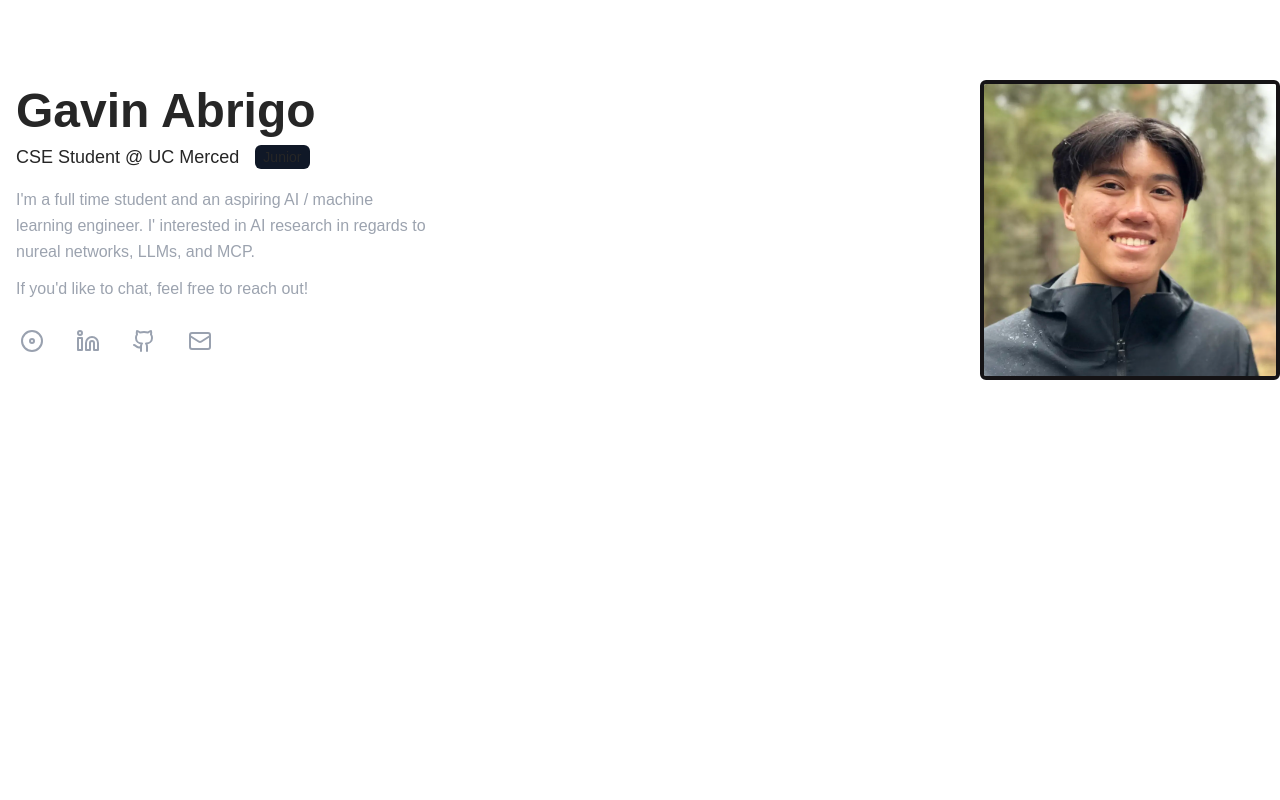
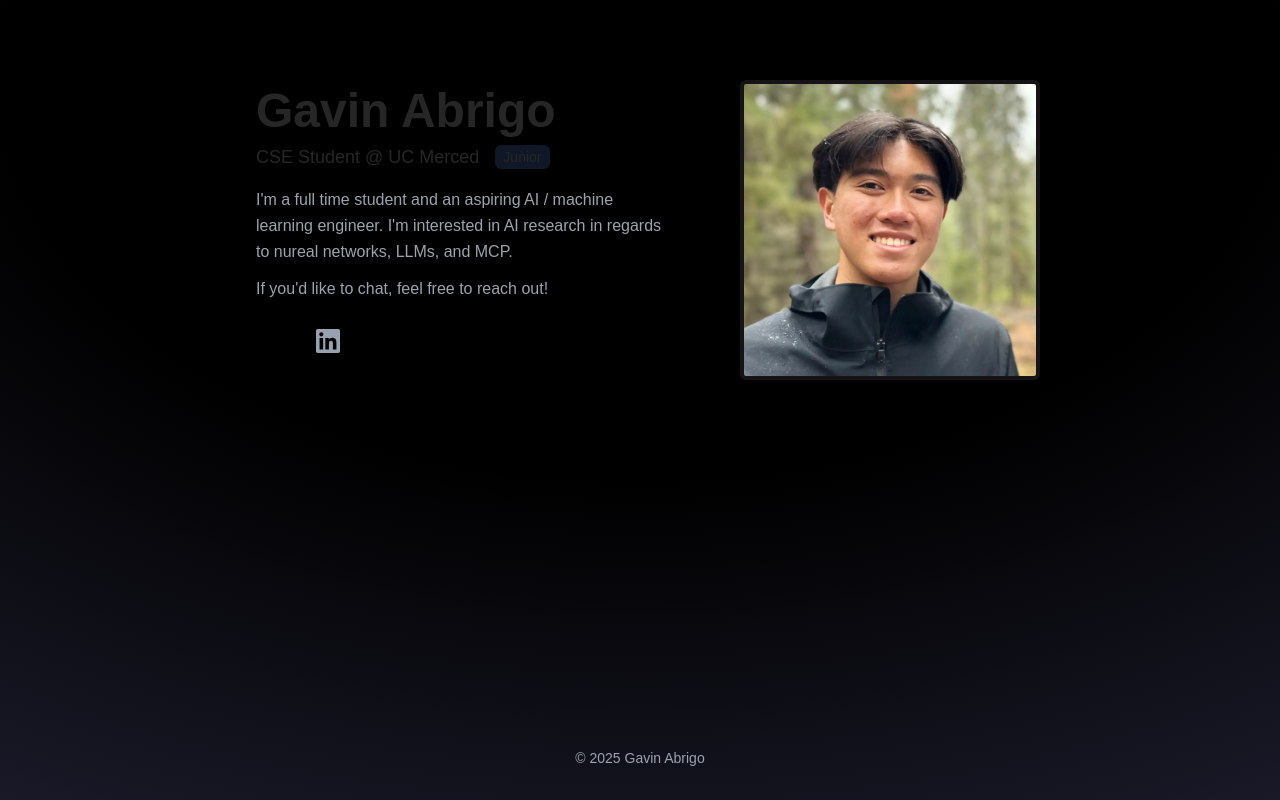
Before and after one commit to gav-ip/personal-website, a Next.js app: page / in a window 1280 px wide. Built offline with nearby package versions, Linux system fonts and the light colour scheme.

Commit message:
fixing linkedin icon and icon click

```diff
--- a/package.json
+++ b/package.json
@@ -13,7 +13,8 @@
     "lucide-react": "^0.525.0",
     "next": "15.3.5",
     "react": "^19.0.0",
-    "react-dom": "^19.0.0"
+    "react-dom": "^19.0.0",
+    "simple-icons": "^15.6.0"
   },
   "devDependencies": {
     "@tailwindcss/postcss": "^4",
--- a/src/app/components/hero.tsx
+++ b/src/app/components/hero.tsx
@@ -1,26 +1,27 @@
 import Image from "next/image";
-import { Linkedin, Disc, Twitter, Github, Mail } from "lucide-react";
+import { siDiscord, siGithub, siGmail } from "simple-icons";
 
 const socials = [
   {
     name: "Discord",
-    url: "https://discord.com/users/maxxfuu",
-    icon: <Disc />,
+    url: "https://discord.com/users/gavvvn",
+    icon: <svg role="img" viewBox="0 0 24 24" xmlns="http://www.w3.org/2000/svg"><title>{siDiscord.title}</title><path d={siDiscord.path}/></svg>,
   },
   {
     name: "LinkedIn",
     url: "https://www.linkedin.com/in/gavinabrigo/",
-    icon: <Linkedin />,
+    icon:  <svg className="w-6 h-6" role="img" viewBox="0 0 24 24" xmlns="http://www.w3.org/2000/svg" fill="currentColor">
+    <path d="M20.447 20.452h-3.554v-5.569c0-1.328-.027-3.037-1.852-3.037-1.853 0-2.136 1.445-2.136 2.939v5.667H9.351V9h3.414v1.561h.046c.477-.9 1.637-1.85 3.37-1.85 3.601 0 4.267 2.37 4.267 5.455v6.286zM5.337 7.433c-1.144 0-2.063-.926-2.063-2.065 0-1.138.92-2.063 2.063-2.063 1.14 0 2.064.925 2.064 2.063 0 1.139-.925 2.065-2.064 2.065zm1.782 13.019H3.555V9h3.564v11.452zM22.225 0H1.771C.792 0 0 .774 0 1.729v20.542C0 23.227.792 24 1.771 24h20.451C23.2 24 24 23.227 24 22.271V1.729C24 .774 23.2 0 22.222 0h.003z"/></svg>,
   },
   {
     name: "GitHub",
     url: "https://github.com/gav-ip",
-    icon: <Github />,
+    icon: <svg role="img" viewBox="0 0 24 24" xmlns="http://www.w3.org/2000/svg"><title>{siGithub.title}</title><path d={siGithub.path}/></svg>,
   },
   {
     name: "Email",
     url: "mailto:abrigogavin05@gmail.com",
-    icon: <Mail />,
+    icon: <svg role="img" viewBox="0 0 24 24" xmlns="http://www.w3.org/2000/svg"><title>{siGmail.title}</title><path d={siGmail.path}/></svg>,
   },
 ]
 
@@ -34,11 +35,11 @@ export default function Hero() {
           <span>CSE Student @ UC Merced</span>
           <span className="bg-[#101827] text-white-500 mt-2 sm:mt-0 sm:ml-4 rounded-md px-2 py-0.5 text-xs sm:text-sm self-start sm:self-auto">Junior</span>
         </h2>
-        <p className="text-[#9CA3AF] mb-3 text-sm sm:text-base leading-relaxed">I&apos;m a full time student and an aspiring AI / machine learning engineer. I&apos; interested in AI research in regards to nureal networks, LLMs, and MCP.</p>
+        <p className="text-[#9CA3AF] mb-3 text-sm sm:text-base leading-relaxed">I&apos;m a full time student and an aspiring AI / machine learning engineer. I&apos;m interested in AI research in regards to nureal networks, LLMs, and MCP.</p>
         <p className="text-[#9CA3AF] mb-4 sm:mb-6 text-sm sm:text-base">If you&apos;d like to chat, feel free to reach out!</p>
         <div className="flex flex-row gap-4 sm:gap-6 justify-start">
           {socials.map((social) => (
-             <a href={social.url} key={social.name} className="text-gray-400 hover:text-white transition-colors p-1">
+             <a href={social.url} key={social.name} className="text-gray-400 hover:text-white transition-colors p-1" target="_blank" rel="noopener noreferrer">
                <div className="w-5 h-5 sm:w-6 sm:h-6">
                  {social.icon}
                </div>
--- a/src/app/layout.tsx
+++ b/src/app/layout.tsx
@@ -1,20 +1,17 @@
 import type { Metadata } from "next";
-import { Geist, Geist_Mono } from "next/font/google";
+import { IBM_Plex_Mono} from "next/font/google";
 import "./globals.css";
+import Footer from "./components/footer";
 
-const geistSans = Geist({
-  variable: "--font-geist-sans",
+const ibmPlexMono = IBM_Plex_Mono({
+  variable: "--font-ibm-plex-mono",
   subsets: ["latin"],
-});
-
-const geistMono = Geist_Mono({
-  variable: "--font-geist-mono",
-  subsets: ["latin"],
+  weight: ["100", "200", "300", "400", "500", "600", "700"],
 });
 
 export const metadata: Metadata = {
-  title: "Gavin Abrigo",
-  description: "Gavin's website portfolio",
+  title: "Gavin Abrigo | gabrigo.com",
+  description: "Gavin Abrigo's personal website",
 };
 
 export default function RootLayout({
@@ -25,9 +22,15 @@ export default function RootLayout({
   return (
     <html lang="en">
       <body
-        className={`${geistSans.variable} ${geistMono.variable} antialiased`}
+        className={`${ibmPlexMono.variable} antialiased relative`}
       >
-        {children}
+        <div className="absolute inset-0 -z-10 h-full w-full items-center px-5 py-24 [background:radial-gradient(125%_125%_at_50%_10%,#000_40%,#232438)]"></div>
+        <div className="flex flex-col min-h-screen w-full sm:max-w-4xl sm:mx-auto md:px-12">
+          <main className="flex-1">
+            {children}
+          </main>
+          <Footer/>
+        </div>
       </body>
     </html>
   );
```
Also changed, not shown: 1 other file (tests, documents, lock files or other folders).
